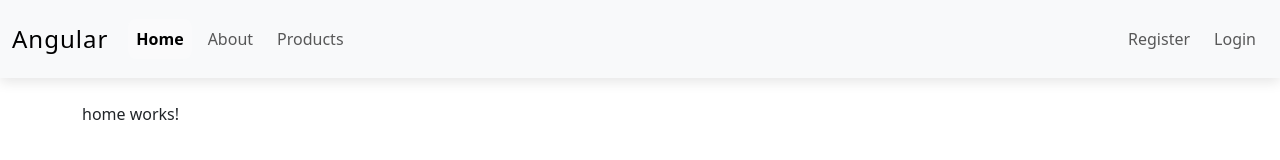
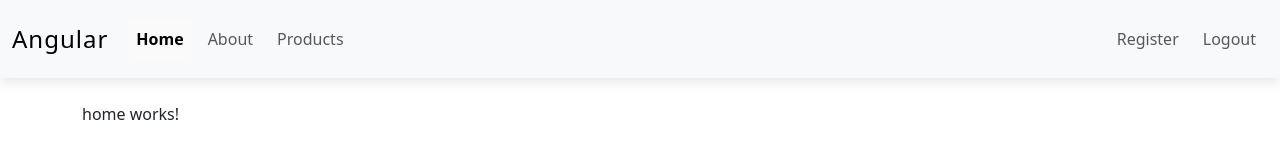
Before and after one commit to KareemEhab/angular-hooks-iti-task, an Angular app: page /home in a window 1280 px wide. Shown: the top 160 px of the page. Built offline with nearby package versions, Linux system fonts and the light colour scheme; sample sign-in values are in the browser's storage.

Commit message:
Add Logout

```diff
--- a/src/app/app.component.html
+++ b/src/app/app.component.html
@@ -25,11 +25,13 @@
               >Home</a
             >
           </li>
+
           <li class="nav-item">
             <a class="nav-link" routerLink="/about" routerLinkActive="active"
               >About</a
             >
           </li>
+
           <li class="nav-item">
             <a class="nav-link" routerLink="/products" routerLinkActive="active"
               >Products</a
@@ -42,10 +44,15 @@
               >Register</a
             >
           </li>
-          <li class="nav-item">
+
+          <li class="nav-item" *ngIf="!isLoggedIn()">
             <a class="nav-link" routerLink="/login" routerLinkActive="active"
               >Login</a
             >
+          </li>
+
+          <li class="nav-item" *ngIf="isLoggedIn()">
+            <a class="nav-link" (click)="logout()">Logout</a>
           </li>
         </ul>
       </div>
--- a/src/app/app.component.ts
+++ b/src/app/app.component.ts
@@ -9,4 +9,12 @@ import { CommonModule } from '@angular/common';
   templateUrl: './app.component.html',
   styleUrl: './app.component.css',
 })
-export class AppComponent {}
+export class AppComponent {
+  isLoggedIn(): boolean {
+    return localStorage.getItem('isLoggedIn') === 'true';
+  }
+
+  logout(): void {
+    localStorage.removeItem('isLoggedIn');
+  }
+}
```
